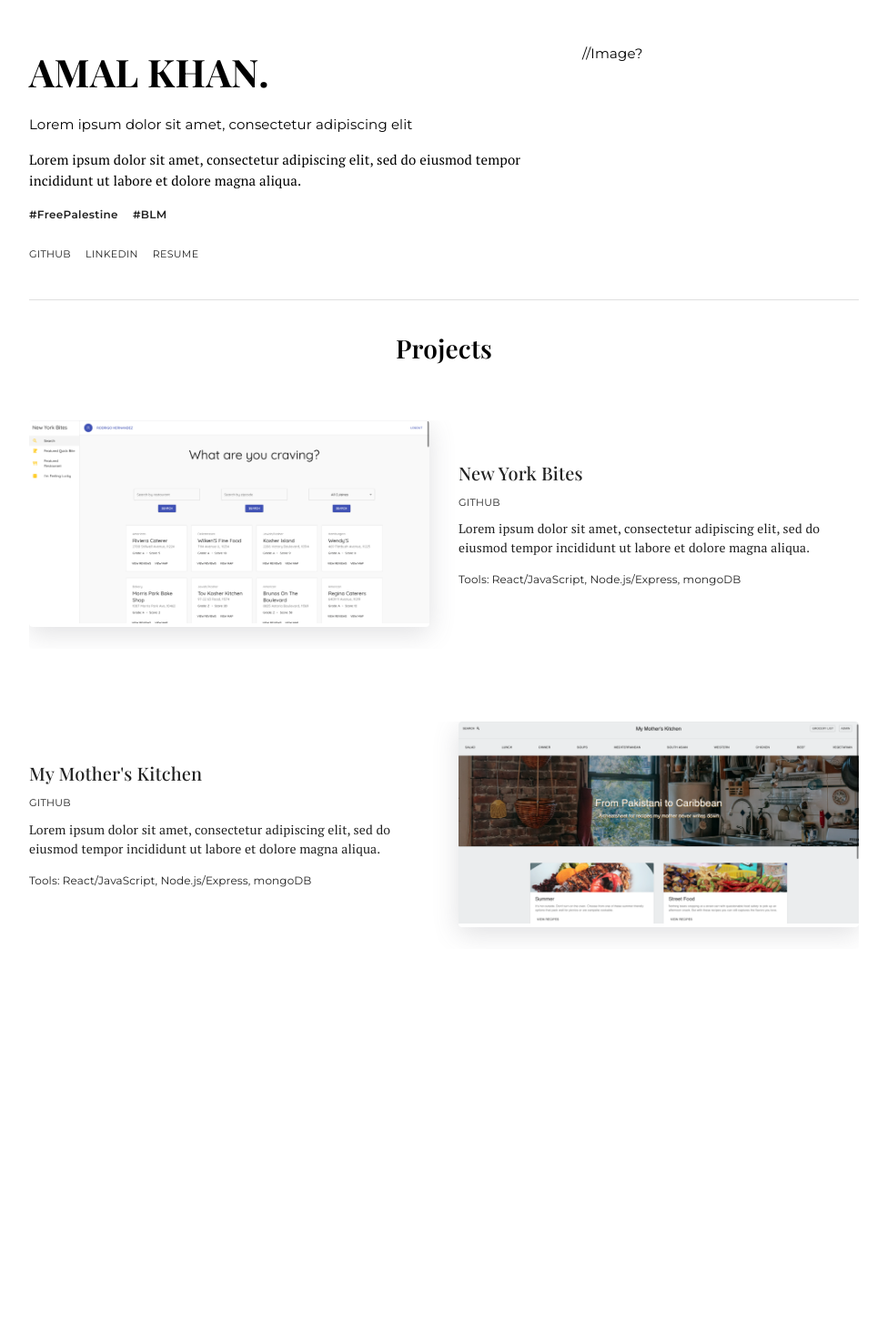
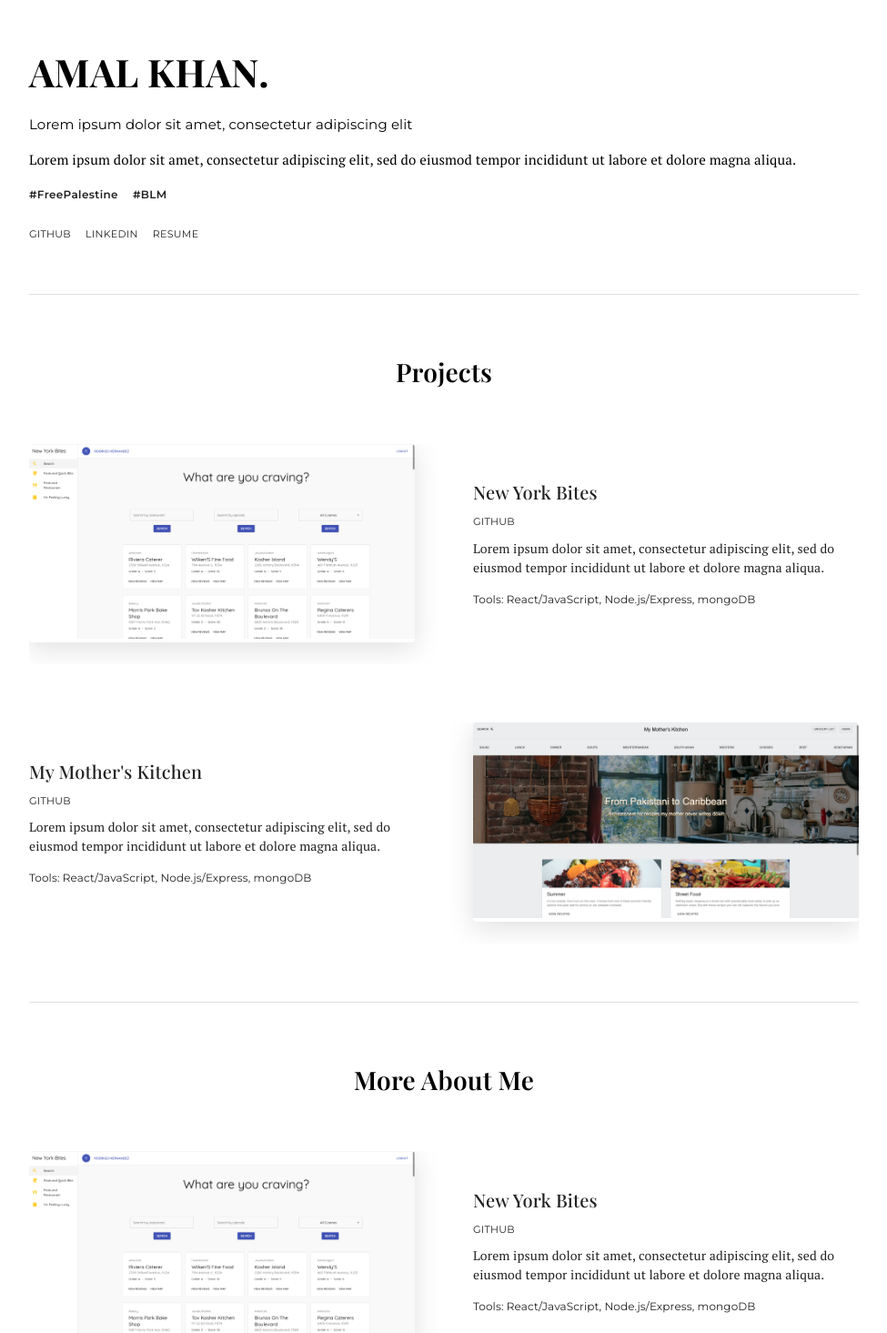
Before and after one commit to amalfkhan/amalfkhan.github.io, a React (Create React App) app: page / in a window 1280 px wide. Shown: the top 1465 px of the page at 91% size, without its empty margins (152-1127 px from the left). Before the commit the page ends 1043 px from the top, so only its background shows below. Built offline with nearby package versions, Linux system fonts and the light colour scheme.

Commit message:
fixed styling/spacing for page sections

```diff
--- a/src/update/Landing.js
+++ b/src/update/Landing.js
@@ -21,6 +21,7 @@ const useStyles = makeStyles((theme) => ({
   },
   categoryHeading: {
     ...theme.typography.categoryHeading,
+    paddingBottom: theme.spacing(6),
   },
   textButton: {
     ...theme.typography.textButton,
@@ -35,12 +36,11 @@ const useStyles = makeStyles((theme) => ({
     minWidth: 0,
     textTransform: "none",
   },
-  heading: {
-    marginTop: theme.spacing(6),
-    marginBottom: theme.spacing(4),
+  headingContainer: {
+    padding: theme.spacing(6, 0),
   },
-  category: {
-    margin: theme.spacing(4, 0, 6, 0),
+  categoryContainer: {
+    padding: theme.spacing(8, 0),
   },
 }));
 
@@ -50,7 +50,7 @@ const Landing = () => {
   return (
     <Container maxWidth="md">
       <Grid item container xs={12}>
-        <Grid item container xs={8} className={classes.heading}>
+        <Grid item container xs={12} className={classes.headingContainer}>
           <Grid item xs={12}>
             <Typography
               component="h1"
@@ -80,9 +80,6 @@ const Landing = () => {
             </Typography>
           </Grid>
           <Grid item xs={12}>
-            {/* <Typography component="h2" className={classes.hashtag} gutterBottom>
-              #FreePalestine #BLM
-            </Typography> */}
             <Button className={classes.hashtag}>#FreePalestine</Button>
             <Button className={classes.hashtag}>#BLM</Button>
           </Grid>
@@ -92,24 +89,14 @@ const Landing = () => {
             <Button className={classes.textButton}>Resume</Button>
           </Grid>
         </Grid>
+      </Grid>
 
-        <Grid item container xs={4} className={classes.heading}>
-          <Grid item xs={12}>
-            <Typography
-              component="h1"
-              className={classes.pageSubtitleSans}
-              gutterBottom
-            >
-              //Image?
-            </Typography>
-          </Grid>
-        </Grid>
-      </Grid>
       <Grid item>
         <Divider />
       </Grid>
-      <Grid item container xs={12}>
-        <Grid item xs={12} className={classes.category}>
+
+      <Grid item container xs={12} className={classes.categoryContainer}>
+        <Grid item xs={12}>
           <Typography
             component="h2"
             className={classes.categoryHeading}
@@ -120,6 +107,23 @@ const Landing = () => {
         </Grid>
         <Projects />
       </Grid>
+
+      <Grid item>
+        <Divider />
+      </Grid>
+
+      <Grid item container xs={12} className={classes.categoryContainer}>
+        <Grid item xs={12}>
+          <Typography
+            component="h2"
+            className={classes.categoryHeading}
+            gutterBottom
+          >
+            More About Me
+          </Typography>
+        </Grid>
+        <Projects />
+      </Grid>
     </Container>
   );
 };
--- a/src/update/Projects.js
+++ b/src/update/Projects.js
@@ -34,9 +34,6 @@ const useStyles = makeStyles((theme) => ({
   imgCard: {
     boxShadow: "rgba(100, 100, 111, 0.2) 0px 7px 29px 0px;",
   },
-  cardContainer: {
-    marginBottom: theme.spacing(10),
-  },
   cardContent: {
     padding: theme.spacing(0),
   },
@@ -46,11 +43,11 @@ const Projects = () => {
   const classes = useStyles();
 
   return (
-    <Grid container>
+    <Grid container spacing={8}>
       <Grid item xs={12}>
-        <Card className={classes.cardContainer} elevation={0}>
+        <Card elevation={0}>
           <CardContent className={classes.cardContent}>
-            <Grid item container spacing={4} alignItems="center">
+            <Grid item container alignItems="center" spacing={8}>
               <Grid item xs={12} sm={6}>
                 <Card className={classes.imgCard} elevation={0}>
                   <CardMedia>
@@ -84,9 +81,9 @@ const Projects = () => {
       </Grid>
 
       <Grid item xs={12}>
-        <Card className={classes.textCard} elevation={0}>
+        <Card elevation={0}>
           <CardContent className={classes.cardContent}>
-            <Grid item container spacing={4} alignItems="center">
+            <Grid item container alignItems="center" spacing={8}>
               <Grid item xs={12} sm={6}>
                 <Typography
                   component="h3"
```
